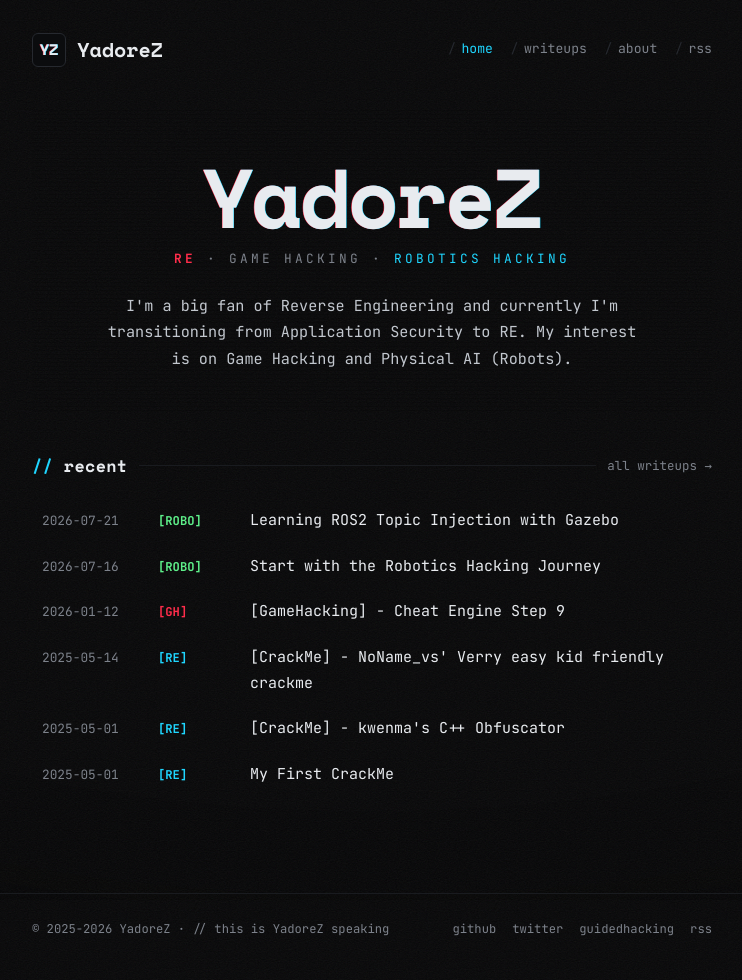
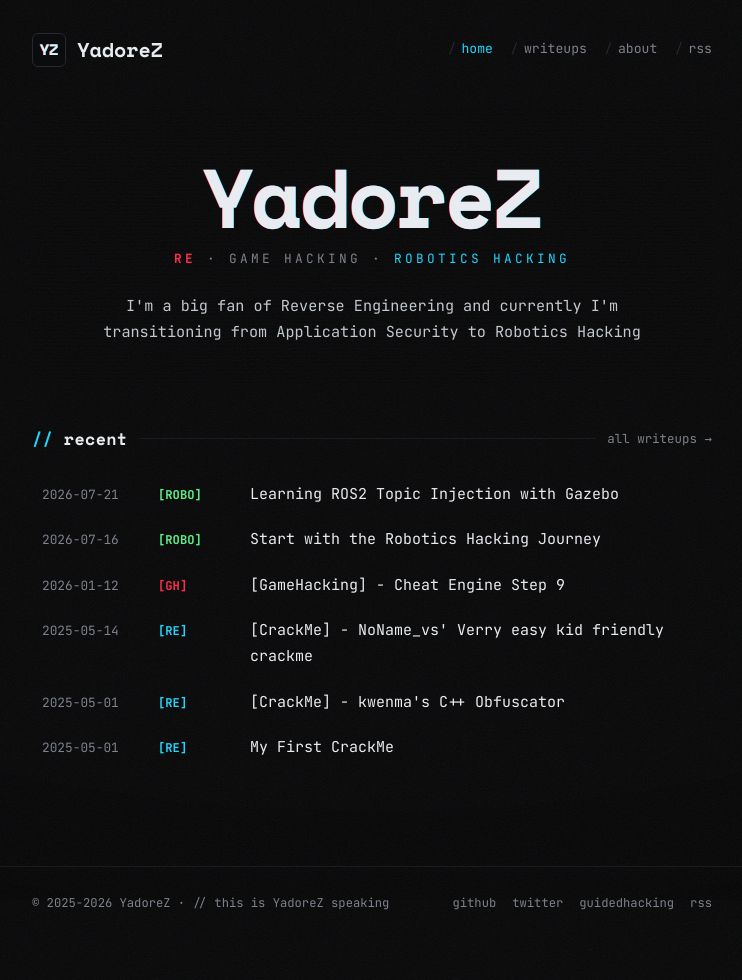
Before and after one commit to zerodaygamer/zerodaygamer.github.io, a Jekyll site: the page built from index.html, in a window 1280 px wide. Shown: the whole page, without its empty margins (268-1010 px from the left). Built offline with Jekyll 4.4.1, drawn with Linux system fonts in a browser that asks for light colours; after the commit the page ends 954 px from its top, so only the background shows below that.

Commit message:
Update website description

```diff
--- a/_config.yml
+++ b/_config.yml
@@ -2,8 +2,7 @@
 title: YadoreZ
 tagline: reverse engineering · game hacking · robotics
 description: >-
-  Writeups and field notes on reverse engineering, game hacking,
-  malware analysis, and robotics — by YadoreZ.
+  Writeups on Reverse Engineering, Robotics Hacking, and Game Hacking — by YadoreZ.
 author: YadoreZ
 future: true
 
--- a/index.html
+++ b/index.html
@@ -5,7 +5,7 @@
 <section class="hero">
   <h1 class="hero__mark glitch" data-text="YadoreZ">YadoreZ</h1>
   <p class="hero__tag"><b>RE</b> · game hacking · <i>robotics hacking</i></p>
-  <p class="hero__blurb">I'm a big fan of Reverse Engineering and currently I'm transitioning from Application Security to RE. My interest is on Game Hacking and Physical AI (Robots).</p>
+  <p class="hero__blurb">I'm a big fan of Reverse Engineering and currently I'm transitioning from Application Security to Robotics Hacking</p>
 </section>
 
 <div class="section-head">
```
